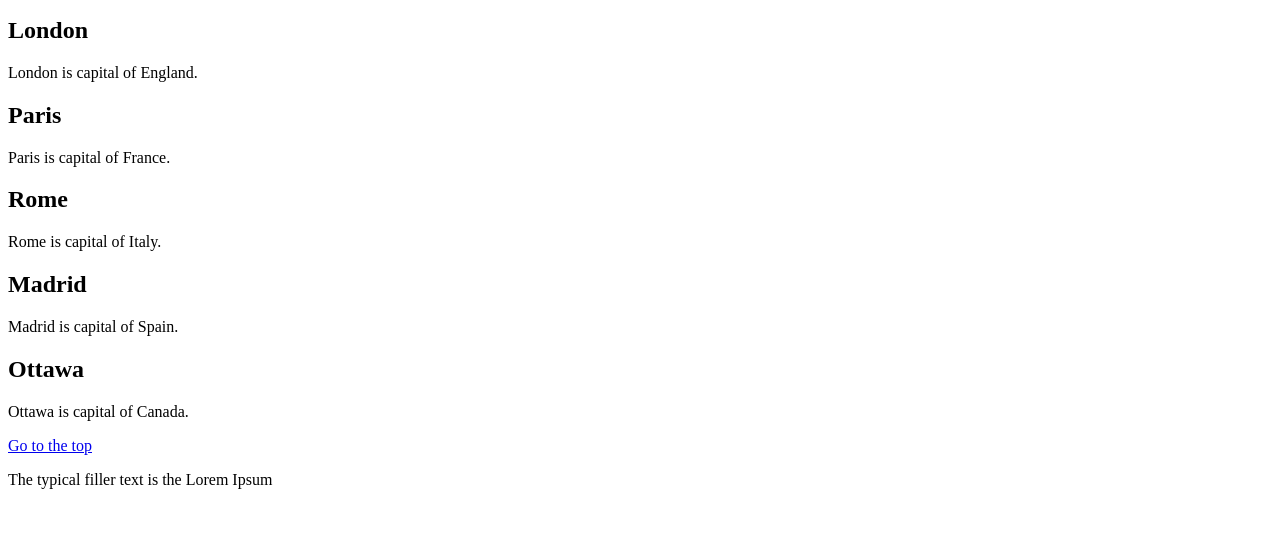
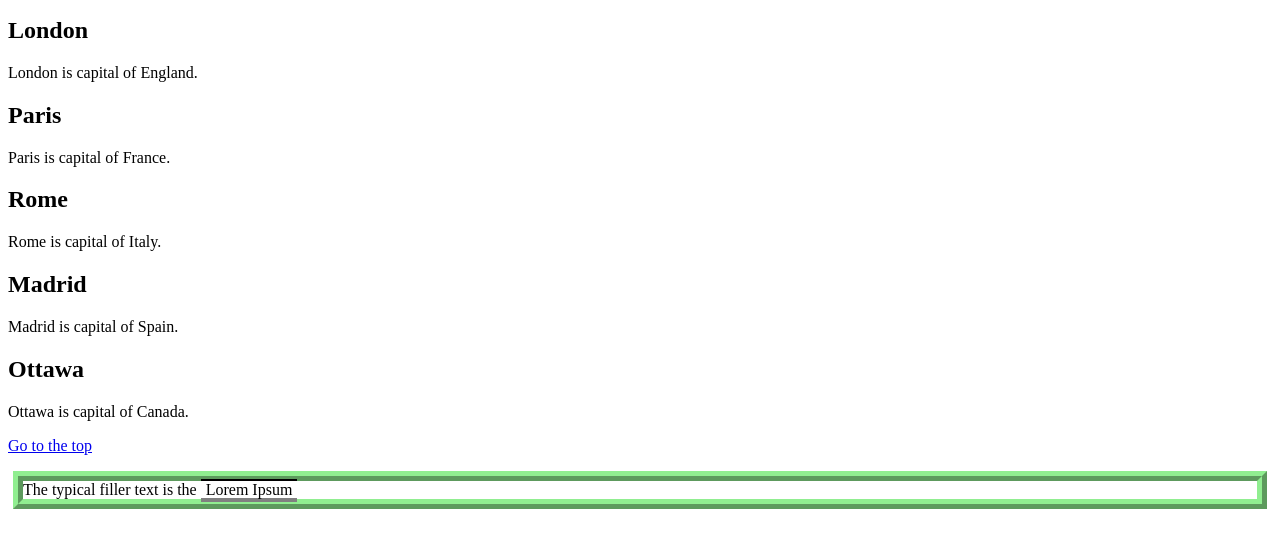
Before and after one commit to Mridha4/week5-1620, a plain HTML site: page index.html in a window 1280 px wide. Shown: the part 101-648 px from the top of the page. Drawn offline with Linux system fonts and the light colour scheme.

Commit message:
new class selector .p and .span added

```diff
--- a/css/stylesheet.css
+++ b/css/stylesheet.css
@@ -17,3 +17,14 @@
 #theTop {
     color: red;
 }
+
+.span {
+    padding: 0px 5px;
+    border-top: 2px black solid;
+    border-bottom: 4px grey solid;
+}
+
+.p {
+    border: 10px lightgreen ridge;
+    margin: 5px;
+}
```
